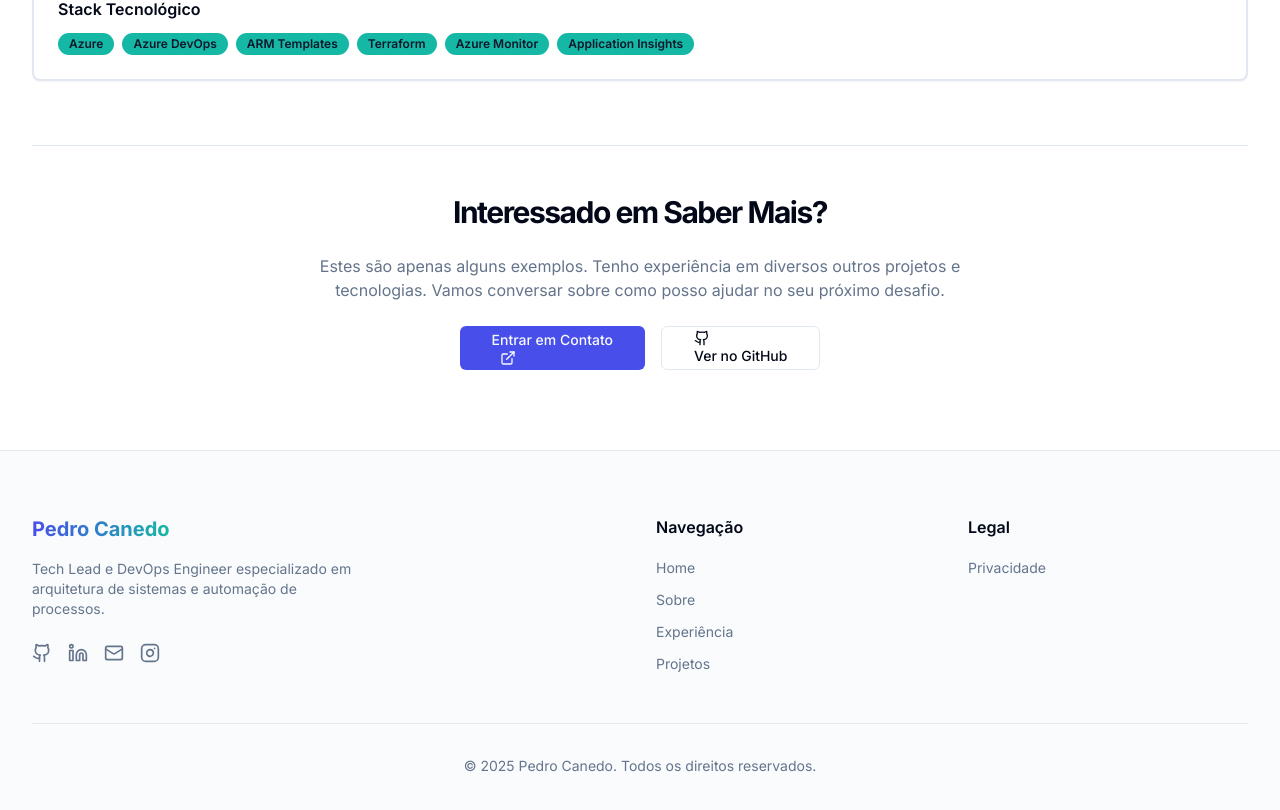
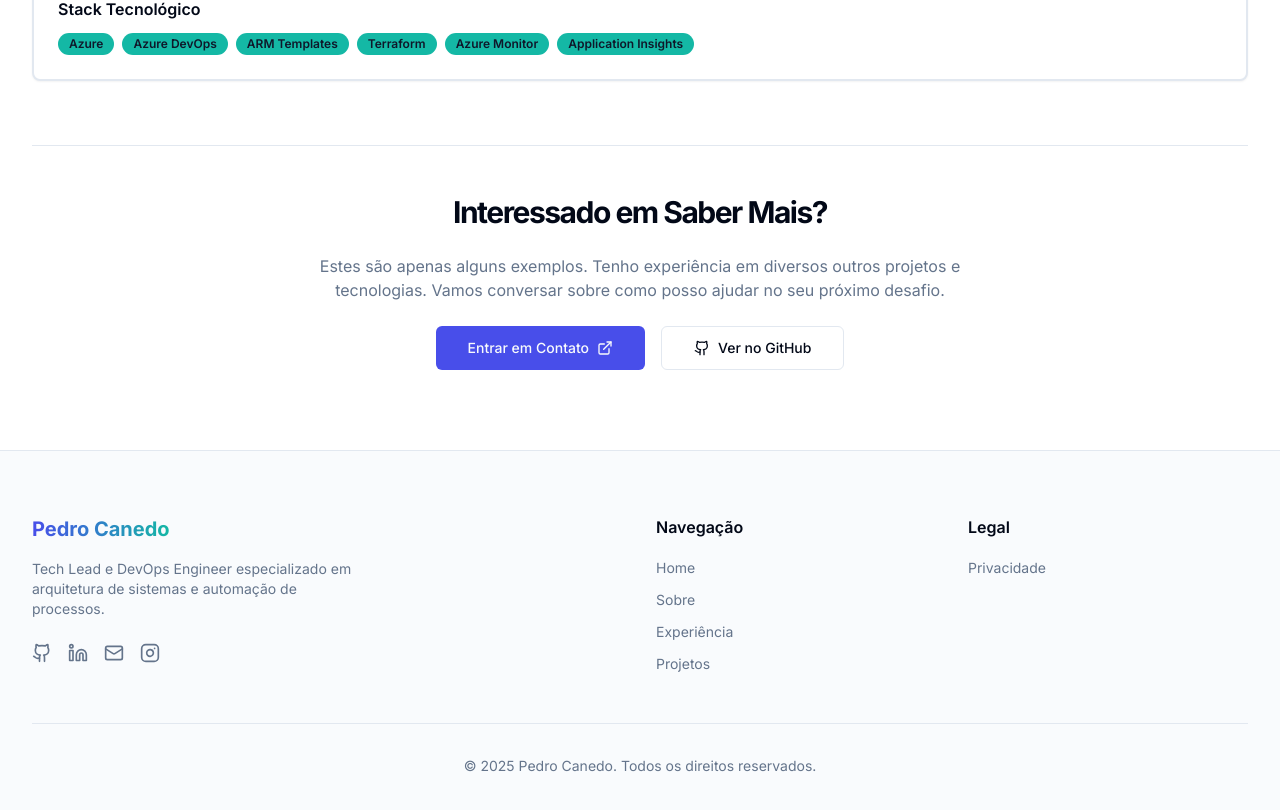
Before and after one commit to pedro-canedo/pedrocanedowebsite, a Next.js app: page /projetos in a window 1280 px wide. Shown: the part 3488-4298 px from the top of the page. Built offline with nearby package versions, Linux system fonts and the light colour scheme; no server answers.

Commit message:
refactor: update button styles for consistency and improve layout with whitespace-nowrap class

```diff
--- a/app/page.tsx
+++ b/app/page.tsx
@@ -66,13 +66,13 @@ export default function HomePage() {
             </div>
 
             <div className="flex flex-wrap gap-4">
-              <Button asChild size="lg">
-                <Link href="/projetos">
+              <Button asChild size="lg" className="whitespace-nowrap">
+                <Link href="/projetos" className="flex items-center gap-2">
                   Ver Projetos
-                  <ArrowRight className="ml-2 h-4 w-4" />
+                  <ArrowRight className="h-4 w-4" />
                 </Link>
               </Button>
-              <Button asChild variant="outline" size="lg">
+              <Button asChild variant="outline" size="lg" className="whitespace-nowrap">
                 <Link href="/contato">
                   Entrar em Contato
                 </Link>
@@ -203,10 +203,10 @@ export default function HomePage() {
         </div>
 
         <div className="text-center mt-8">
-          <Button asChild variant="outline" size="lg">
-            <Link href="/experiencia">
+          <Button asChild variant="outline" size="lg" className="whitespace-nowrap">
+            <Link href="/experiencia" className="flex items-center gap-2">
               Ver Experiência Completa
-              <ArrowRight className="ml-2 h-4 w-4" />
+              <ArrowRight className="h-4 w-4" />
             </Link>
           </Button>
         </div>
@@ -222,13 +222,13 @@ export default function HomePage() {
             Estou sempre aberto a discutir novos projetos, ideias criativas ou oportunidades de colaboração.
           </p>
           <div className="flex flex-wrap gap-4 justify-center">
-            <Button asChild size="lg">
-              <Link href="/contato">
+            <Button asChild size="lg" className="whitespace-nowrap">
+              <Link href="/contato" className="flex items-center gap-2">
                 Entrar em Contato
-                <Mail className="ml-2 h-4 w-4" />
+                <Mail className="h-4 w-4" />
               </Link>
             </Button>
-            <Button asChild variant="outline" size="lg">
+            <Button asChild variant="outline" size="lg" className="whitespace-nowrap">
               <Link href="/sobre">
                 Conheça Mais Sobre Mim
               </Link>
--- a/app/projetos/page.tsx
+++ b/app/projetos/page.tsx
@@ -192,15 +192,15 @@ export default function ProjetosPage() {
             e tecnologias. Vamos conversar sobre como posso ajudar no seu próximo desafio.
           </p>
           <div className="flex flex-wrap gap-4 justify-center">
-            <Button asChild size="lg">
-              <a href="/contato">
+            <Button asChild size="lg" className="whitespace-nowrap">
+              <a href="/contato" className="flex items-center gap-2">
                 Entrar em Contato
-                <ExternalLink className="ml-2 h-4 w-4" />
+                <ExternalLink className="h-4 w-4" />
               </a>
             </Button>
-            <Button asChild variant="outline" size="lg">
-              <a href="https://github.com/pedro-canedo" target="_blank" rel="noopener noreferrer">
-                <Github className="mr-2 h-4 w-4" />
+            <Button asChild variant="outline" size="lg" className="whitespace-nowrap">
+              <a href="https://github.com/pedro-canedo" target="_blank" rel="noopener noreferrer" className="flex items-center gap-2">
+                <Github className="h-4 w-4" />
                 Ver no GitHub
               </a>
             </Button>
```
